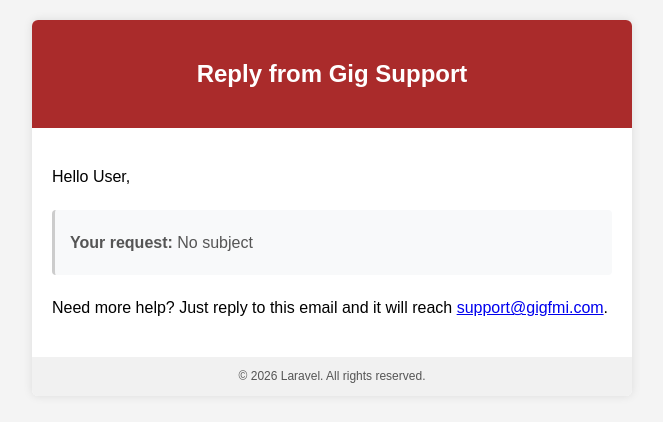
After one commit to jasonapp2244/gig_mobile_app, a Laravel app: template resources/views/mails/support_reply.blade.php in a window 1280 px wide. The commit adds this page. Shown: the top 422 px of the page, without its empty margins (308-971 px from the left). Run offline with Laravel 12, Linux system fonts and the light colour scheme; the template is opened without the code that fills it, so the values that code supplies are empty.

Commit message:
Support mail via support@gigfmi.com; OTP/password mails no-reply from service@
- Support requests go to config('mail.support.address'); the old env() call returned
  null under config:cache and fell back to the typo support@gmai.com
- SupportMail: Reply-To = customer (when they have an email); confirmation mail:
  Reply-To = support mailbox
- Admin panel ticket page: "Send reply" form; the reply is emailed to the customer
  (Reply-To support@), saved on the ticket, status unchanged so it stays listed.
  Fixes respond(), which set the invalid status 'responded' and had no form
- OTP and forgot-password emails: no Reply-To plus a "please do not reply, contact
  support@" footer line
- New config mail.support (SUPPORT_MAIL, SUPPORT_MAIL_NAME); .env.example documents
  the GoDaddy Microsoft 365 SMTP settings

Co-Authored-By: Claude Opus 5.5 <noreply@anthropic.com>

```diff
--- a/app/Http/Controllers/SupportController.php
+++ b/app/Http/Controllers/SupportController.php
@@ -29,7 +29,7 @@ class SupportController extends Controller
             'status' => 'open',
         ]);
 
-        $supportAddress = env('SUPPORT_MAIL', 'support@gmai.com');
+        $supportAddress = config('mail.support.address');
 
         try {
 
--- a/app/Mail/SupportConfirmationMail.php
+++ b/app/Mail/SupportConfirmationMail.php
@@ -19,7 +19,9 @@ class SupportConfirmationMail extends Mailable
 
     public function build()
     {
+        // The customer's Reply goes to the support mailbox
         return $this->subject('Your Support Request has been Received')
+            ->replyTo(config('mail.support.address'), config('mail.support.name'))
             ->view('mails.support_confirmation')
             ->with(['data' => $this->data]);
     }
--- a/app/Mail/SupportMail.php
+++ b/app/Mail/SupportMail.php
@@ -19,6 +19,11 @@ class SupportMail extends Mailable
 
     public function build()
     {
+        // Reply in the support mailbox goes straight to the customer (when they have an email)
+        if (! empty($this->data['email'])) {
+            $this->replyTo($this->data['email'], $this->data['name'] ?? null);
+        }
+
         return $this->subject($this->data['subject'] ?? 'Support Request')
             ->view('mails.support') // ✅ sahi path
             ->with(['data' => $this->data]);
--- a/config/mail.php
+++ b/config/mail.php
@@ -115,4 +115,14 @@ return [
         'name' => env('MAIL_FROM_NAME', 'Example'),
     ],
 
+    /*
+    | Support mailbox: receives support requests and is the Reply-To on every
+    | support email, so the support team and customers can simply press Reply.
+    | (OTP / password emails come from the "from" address above and have no Reply-To.)
+    */
+    'support' => [
+        'address' => env('SUPPORT_MAIL', 'support@gigfmi.com'),
+        'name' => env('SUPPORT_MAIL_NAME', 'Gig Support'),
+    ],
+
 ];
--- a/resources/views/mails/forgot_password.blade.php
+++ b/resources/views/mails/forgot_password.blade.php
@@ -31,6 +31,8 @@
 
 
         <div class="footer">
+            This is an automated message from {{ config('mail.from.address') }}. Please do not reply.
+            For help, contact <a href="mailto:{{ config('mail.support.address') }}">{{ config('mail.support.address') }}</a>.<br>
             &copy; {{ date('Y') }} {{ config('app.name') }}. All rights reserved.
         </div>
     </div>
--- /dev/null
+++ b/resources/views/mails/support_reply.blade.php
@@ -0,0 +1,42 @@
+<!DOCTYPE html>
+<html>
+<head>
+    <meta charset="utf-8">
+    <title>Support Reply</title>
+    <style>
+        body { font-family: Arial, sans-serif; line-height: 1.6; background-color: #f4f4f4; margin: 0; padding: 0; }
+        .container { max-width: 600px; margin: 20px auto; background: #fff; border-radius: 6px; overflow: hidden; box-shadow: 0 0 10px rgba(0,0,0,0.1); }
+        .header { background-color: #aa2b2b; color: white; padding: 15px; text-align: center; }
+        .content { padding: 20px; }
+        .reply { white-space: pre-line; }
+        .original { margin-top: 20px; padding: 15px; background: #f8f9fa; border-left: 3px solid #ccc; border-radius: 4px; color: #555; }
+        .original p { margin: 5px 0; }
+        .footer { background: #f1f1f1; padding: 10px; text-align: center; font-size: 12px; color: #555; }
+    </style>
+</head>
+<body>
+    <div class="container">
+        <div class="header">
+            <h2>Reply from Gig Support</h2>
+        </div>
+        <div class="content">
+            <p>Hello {{ $support->name ?: 'User' }},</p>
+
+            <div class="reply">{{ $reply }}</div>
+
+            <div class="original">
+                <p><strong>Your request:</strong> {{ $support->subject ?: 'No subject' }}</p>
+                <p style="white-space: pre-line;">{{ $support->message }}</p>
+            </div>
+
+            <p style="margin-top:20px;">
+                Need more help? Just reply to this email and it will reach
+                <a href="mailto:{{ config('mail.support.address') }}">{{ config('mail.support.address') }}</a>.
+            </p>
+        </div>
+        <div class="footer">
+            &copy; {{ date('Y') }} {{ config('app.name') }}. All rights reserved.
+        </div>
+    </div>
+</body>
+</html>
--- a/resources/views/mails/welcome.blade.php
+++ b/resources/views/mails/welcome.blade.php
@@ -28,6 +28,8 @@
         </div>
 
         <div class="footer">
+            This is an automated message from {{ config('mail.from.address') }}. Please do not reply.
+            For help, contact <a href="mailto:{{ config('mail.support.address') }}">{{ config('mail.support.address') }}</a>.<br>
             &copy; {{ date('Y') }} Gig App. All rights reserved.
         </div>
     </div>
```
Also changed, not shown: app/Http/Controllers/Admin/AdminSupportController.php (+21 -5 lines), app/Mail/SupportReplyMail.php (added, +29 -0 lines), resources/views/admin/support_show.blade.php (+36 -0 lines), tests/Feature/SupportMailAddressTest.php (added, +181 -0 lines), 1 other file.
